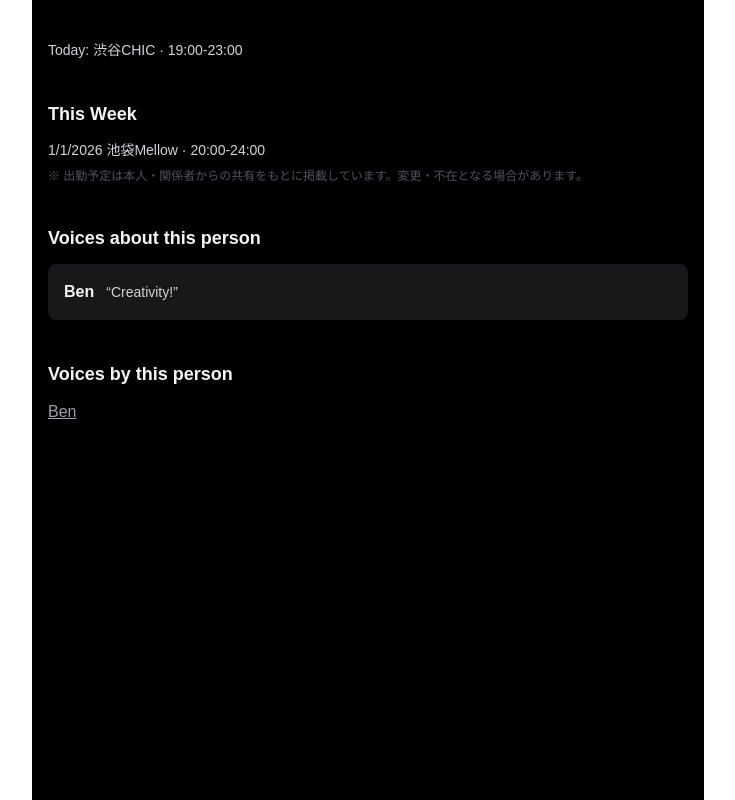
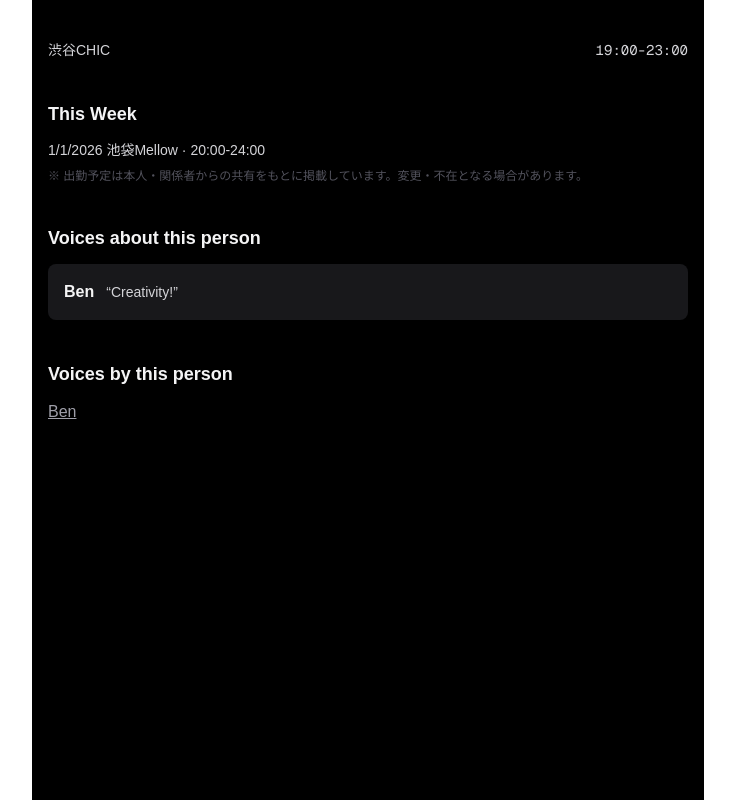
Before and after one commit to enganche1988/shisha-player, a Next.js app: page /people/alice in a window 1280 px wide. Shown: the whole page, without its empty margins (272-1007 px from the left). Built offline with nearby package versions, Linux system fonts and the light colour scheme.

Commit message:
ui: person Today row matches top cards (shop left, time right, no label)

```diff
--- a/src/app/people/[slug]/page.tsx
+++ b/src/app/people/[slug]/page.tsx
@@ -6,12 +6,12 @@ import { getPrisma } from "@/lib/prisma";
 type TodayInfo = { shop?: string; start?: string; end?: string };
 type FallbackShift = { id: string; shop: { area?: string; displayName: string }; date: Date; start?: string; end?: string };
 
-function formatTodayLine(today: TodayInfo | undefined) {
-  const shop = today?.shop;
+function getShopAndTime(today: TodayInfo | undefined): { shop: string; time: string } {
+  const shop = today?.shop ?? "—";
   const start = today?.start;
   const end = today?.end;
-  if (!shop || !start || !end) return "Today: —";
-  return `Today: ${shop} · ${start}-${end}`;
+  const time = start && end ? `${start}-${end}` : "—";
+  return { shop, time };
 }
 
 function isSameDay(a: Date, b: Date) {
@@ -122,7 +122,10 @@ export default async function PeopleDetail({ params }: { params: { slug?: string
     <main className="min-h-screen bg-black text-zinc-100 py-10 px-4 max-w-2xl mx-auto">
       {/* Today */}
       <section className="mb-10">
-        <div className="text-sm text-zinc-300">{formatTodayLine(today)}</div>
+        <div className="flex items-baseline justify-between gap-4 text-sm text-zinc-300">
+          <span className="min-w-0 truncate">{getShopAndTime(today).shop}</span>
+          <span className="whitespace-nowrap font-mono tabular-nums">{getShopAndTime(today).time}</span>
+        </div>
       </section>
 
       {/* This Week (optional) */}
```
